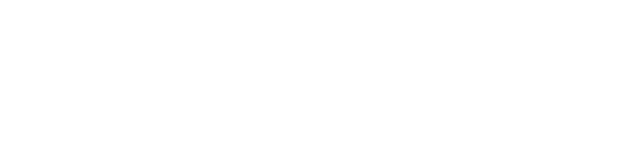
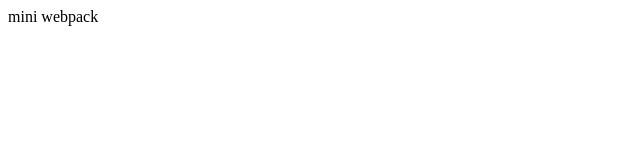
Before and after one commit to Psilocine/mini-webpack, a website with bundled scripts: page public/index.html in a window 1280 px wide. Shown: the whole page, without its empty margins (0-640 px from the left). Built offline with nearby package versions, Linux system fonts and the light colour scheme.

Commit message:
docs: add README.md

```diff
--- a/src/index.html
+++ b/public/index.html
@@ -4,10 +4,10 @@
   <meta charset="UTF-8">
   <meta http-equiv="X-UA-Compatible" content="IE=edge">
   <meta name="viewport" content="width=device-width, initial-scale=1.0">
-  <title>Document</title>
+  <title>mini webpack</title>
   <script src="../dist/bundle.js"></script>
 </head>
 <body>
-
+  mini webpack
 </body>
 </html>
```
Also changed, not shown: README.md (added).
